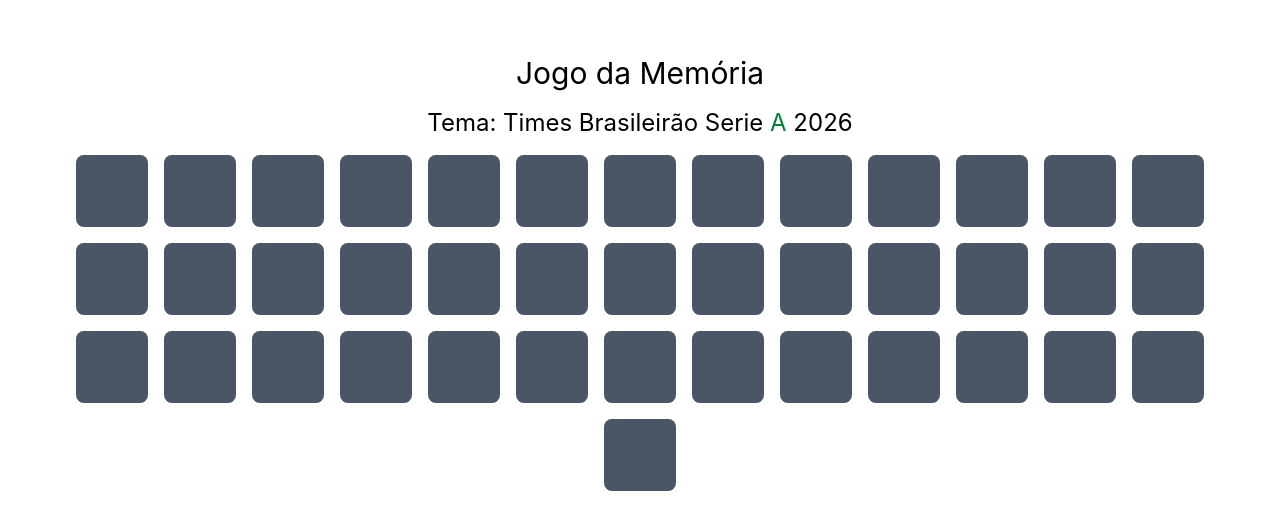
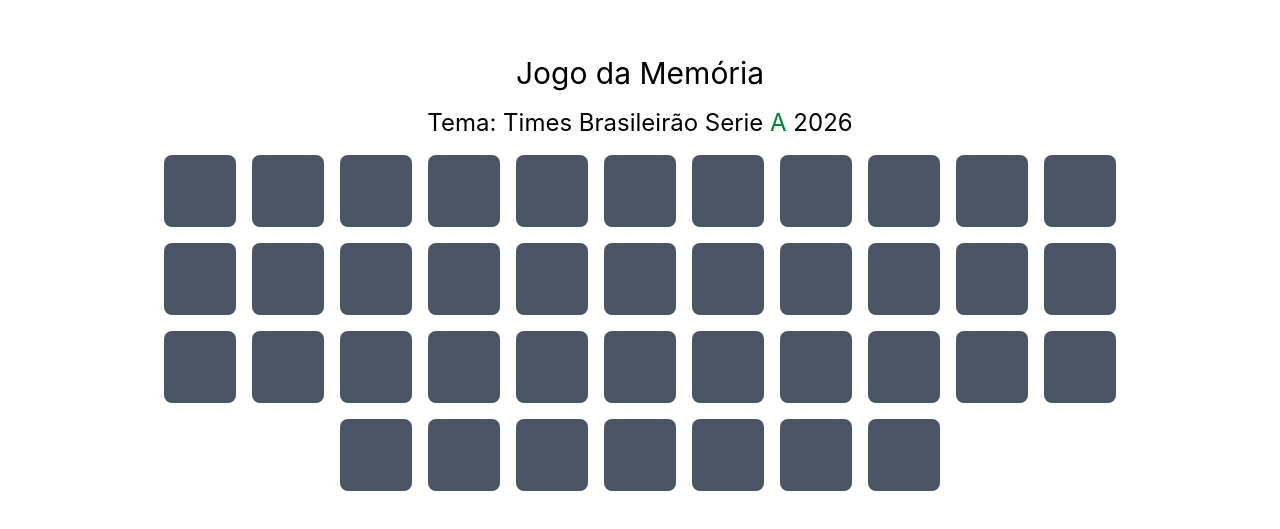
Before and after one commit to andre-arcanjo/jogo-da-memoria, a React (Vite) app: page / in a window 1280 px wide. Shown: the part 127-656 px from the top of the page. Built offline with nearby package versions, Linux system fonts and the light colour scheme.

Commit message:
feat: improve responsive layout

```diff
--- a/src/App.tsx
+++ b/src/App.tsx
@@ -1,73 +1,73 @@
-import { useEffect, useState } from "react"
-import { shuffledCards } from "./hooks/shuffledCards/shuffledCards"
+import { useEffect, useState } from 'react';
+import { shuffledCards } from './hooks/shuffledCards/shuffledCards';
 
 function App() {
-
-  const [cards, setCards] = useState(shuffledCards)
-  const [selectedCards, setSelectedCards] = useState<typeof cards>([])
-  const [hasWon, setHasWon] = useState(false)
+  const [cards, setCards] = useState(shuffledCards);
+  const [selectedCards, setSelectedCards] = useState<typeof cards>([]);
+  const [hasWon, setHasWon] = useState(false);
 
   useEffect(() => {
-    if (cards.every(card => card.matched)) {
-      setHasWon(true)
+    if (cards.every((card) => card.matched)) {
+      setHasWon(true);
     }
-  }, [cards])
+  }, [cards]);
 
   function handleCardClick(id: number) {
+    if (selectedCards.length === 2) return;
 
-    if (selectedCards.length === 2) return
+    const clickedCard = cards.find((card) => card.id === id);
 
-    const clickedCard = cards.find(card => card.id === id)
+    if (!clickedCard) return;
+    if (clickedCard?.flipped) return;
 
-    if (!clickedCard) return
-    if (clickedCard?.flipped) return
-
-    const updatedCards = cards.map(card => {
-
+    const updatedCards = cards.map((card) => {
       if (card.id === id) {
         return {
           ...card,
-          flipped: true
-        }
+          flipped: true,
+        };
       }
       return card;
-    })
+    });
 
-    const newSelectedCards = [...selectedCards, { ...clickedCard, flipped: true }]
+    const newSelectedCards = [
+      ...selectedCards,
+      { ...clickedCard, flipped: true },
+    ];
 
-    setCards(updatedCards)
-    setSelectedCards(newSelectedCards)
+    setCards(updatedCards);
+    setSelectedCards(newSelectedCards);
 
     if (newSelectedCards.length === 2) {
-      const [first, second] = newSelectedCards
+      const [first, second] = newSelectedCards;
 
       if (first.name === second.name) {
-        setCards(prevCards => {
-          return prevCards.map(card => {
+        setCards((prevCards) => {
+          return prevCards.map((card) => {
             if (card.id === first.id || card.id === second.id) {
               return {
                 ...card,
-                matched: true
-              }
+                matched: true,
+              };
             }
-            return card
-          })
-        })
+            return card;
+          });
+        });
 
-        setSelectedCards([])
+        setSelectedCards([]);
       } else {
         setTimeout(() => {
-          setCards(prevCards => {
-            return prevCards.map(card => {
+          setCards((prevCards) => {
+            return prevCards.map((card) => {
               if (card.id === first.id || card.id === second.id) {
-                return { ...card, flipped: false }
+                return { ...card, flipped: false };
               }
-              return card
-            })
-          })
+              return card;
+            });
+          });
 
-          setSelectedCards([])
-        }, 800)
+          setSelectedCards([]);
+        }, 800);
       }
     }
   }
@@ -75,31 +75,49 @@
   return (
     <div className="min-h-screen space-y-4 flex flex-col justify-center items-center px-2 sm:px-16 2xl:px-2 ">
       <h1 className="text-3xl">Jogo da Memória</h1>
-      <h2 className="sm:text-2xl">Tema: Times Brasileirão Serie <span className="text-green-700">A</span> 2026</h2>
-      <div className='flex flex-wrap justify-center gap-4'>
-        {
-          cards.map(team => (
-            <button onClick={() => handleCardClick(team.id)} key={team.id} className='flex flex-col items-center cursor-pointer'>
-              {team.flipped ?
-                (
-                  <div className="w-16 h-16 sm:w-18 sm:h-18 2xl:w-32 2xl:h-32 bg-gray-200 flex flex-col items-center justify-center gap-2 rounded-lg">
-                    <p className="text-[10px] sm:text-[11.5px] 2xl:text-[16px]">{team.name}</p>
-                    <img src={team.image} alt={team.name} className='w-7 h-7 sm:w-10 sm:h-10 2xl:w-14 2xl:h-14' />
-                  </div>
-                ) :
-                (
-                  <div className="bg-gray-600 w-16 h-16 sm:w-18 sm:h-18 2xl:w-32 2xl:h-32 rounded-lg hover:bg-gray-800">
-                  </div>
-                )}
-            </button>
-          ))
-        }
-        {hasWon &&
-        <h1 className="sm:text-2xl">Você venceu! 🎉  <a className="bg-green-700 text-white p-1 rounded-lg hover:bg-green-500 transition-all" href="/jogo-da-memoria/">Começar novamente</a></h1>
-        }
+      <h2 className="sm:text-2xl">
+        Tema: Times Brasileirão Serie <span className="text-green-700">A</span>{' '}
+        2026
+      </h2>
+      <div className="flex flex-wrap justify-center gap-4 lg:mx-25">
+        {cards.map((team) => (
+          <button
+            onClick={() => handleCardClick(team.id)}
+            key={team.id}
+            className="flex flex-col items-center cursor-pointer"
+          >
+            {team.flipped ? (
+              <div className="w-16 h-16 sm:w-18 sm:h-18 2xl:w-32 2xl:h-32 bg-gray-200 flex flex-col items-center justify-center gap-2 rounded-lg cursor-default">
+                <p className="text-[10px] sm:text-[11.5px] 2xl:text-[16px]">
+                  {team.name}
+                </p>
+                <img
+                  src={team.image}
+                  alt={team.name}
+                  className="w-7 h-7 sm:w-10 sm:h-10 2xl:w-14 2xl:h-14"
+                />
+              </div>
+            ) : (
+              <div className="bg-gray-600 w-16 h-16 sm:w-18 sm:h-18 2xl:w-32 2xl:h-32 rounded-lg hover:bg-gray-800"></div>
+            )}
+          </button>
+        ))}
       </div>
+      {hasWon && (
+        <div className='py-2'>
+          <h1 className="sm:text-2xl">
+            Você venceu! 🎉{' '}
+            <a
+              className="bg-green-700 text-white p-1 rounded-lg hover:bg-green-500 transition-all"
+              href="/jogo-da-memoria/"
+            >
+              Começar novamente
+            </a>
+          </h1>
+        </div>
+      )}
     </div>
-  )
+  );
 }
 
-export default App
+export default App;
--- a/src/data/teams.ts
+++ b/src/data/teams.ts
@@ -1,10 +1,10 @@
 type Team = {
-    id: number,
-    name: string,
-    image: string,
-    flipped: boolean,
-    matched: boolean
-}
+  id: number;
+  name: string;
+  image: string;
+  flipped: boolean;
+  matched: boolean;
+};
 
 export const teams: Team[] = [
   {
@@ -12,139 +12,139 @@
     name: 'Athletico-PR',
     image: 'athletico-pr.png',
     flipped: false,
-        matched: false
+    matched: false,
   },
   {
     id: 2,
     name: 'Atlético-MG',
     image: 'atletico.png',
     flipped: false,
-        matched: false
+    matched: false,
   },
   {
     id: 3,
     name: 'Bahia',
     image: 'bahia.png',
     flipped: false,
-        matched: false
+    matched: false,
   },
   {
     id: 4,
     name: 'Botafogo',
     image: 'botafogo.png',
     flipped: false,
-        matched: false
+    matched: false,
   },
   {
     id: 5,
     name: 'Bragantino',
     image: 'bragantino.png',
     flipped: false,
-        matched: false
+    matched: false,
   },
   {
     id: 6,
     name: 'Chapecoense',
     image: 'chapecoense.svg.webp',
     flipped: false,
-        matched: false
+    matched: false,
   },
   {
     id: 7,
     name: 'Corinthians',
     image: 'corinthians.png',
     flipped: false,
-        matched: false
+    matched: false,
   },
   {
     id: 8,
     name: 'Coritiba',
     image: 'coritiba.png',
     flipped: false,
-        matched: false
+    matched: false,
   },
   {
     id: 9,
     name: 'Cruzeiro',
     image: 'cruzeiro.png',
     flipped: false,
-        matched: false
+    matched: false,
   },
   {
     id: 10,
     name: 'Flamengo',
     image: 'flamengo.png',
     flipped: false,
-        matched: false
+    matched: false,
   },
   {
     id: 11,
     name: 'Fluminense',
     image: 'fluminense.png',
     flipped: false,
-        matched: false
+    matched: false,
   },
   {
     id: 12,
     name: 'Grêmio',
     image: 'gremio.png',
     flipped: false,
-        matched: false
+    matched: false,
   },
   {
     id: 13,
     name: 'Internacional',
     image: 'internacional.png',
     flipped: false,
-        matched: false
+    matched: false,
   },
   {
     id: 14,
     name: 'Mirassol',
     image: 'mirassol.png',
     flipped: false,
-        matched: false
+    matched: false,
   },
   {
     id: 15,
     name: 'Palmeiras',
     image: 'palmeiras.png',
     flipped: false,
-        matched: false
+    matched: false,
   },
   {
     id: 16,
     name: 'Remo',
     image: 'remo.png',
     flipped: false,
-        matched: false
+    matched: false,
   },
   {
     id: 17,
     name: 'Santos',
     image: 'santos.png.webp',
     flipped: false,
-        matched: false
+    matched: false,
   },
   {
     id: 18,
     name: 'São Paulo',
     image: 'sao-paulo.png',
     flipped: false,
-        matched: false
+    matched: false,
   },
   {
     id: 19,
     name: 'Vasco',
     image: 'vasco.png',
     flipped: false,
-        matched: false
+    matched: false,
   },
   {
     id: 20,
     name: 'Vitória',
     image: 'vitoria.png',
     flipped: false,
-        matched: false
-    }
-]
+    matched: false,
+  },
+];
--- a/src/hooks/allCards/allCards.ts
+++ b/src/hooks/allCards/allCards.ts
@@ -1,4 +1,4 @@
-import { teams } from '../../data/teams'
-import { duplicatedTeams } from '../duplicatedTeams/duplicatedTeams'
+import { teams } from '../../data/teams';
+import { duplicatedTeams } from '../duplicatedTeams/duplicatedTeams';
 
-export const allCards = [...teams,...duplicatedTeams]
+export const allCards = [...teams, ...duplicatedTeams];
--- a/src/hooks/shuffledCards/shuffledCards.ts
+++ b/src/hooks/shuffledCards/shuffledCards.ts
@@ -1,3 +1,3 @@
-import { allCards } from "../allCards/allCards"
+import { allCards } from '../allCards/allCards';
 
-export const shuffledCards = allCards.sort(() => Math.random() - 0.5)
+export const shuffledCards = allCards.sort(() => Math.random() - 0.5);
```
Also changed, not shown: src/hooks/duplicatedTeams/duplicatedTeams.ts (+5 -5 lines), src/main.tsx (+5 -5 lines). Lines whose indentation alone changed are shown as unchanged.
